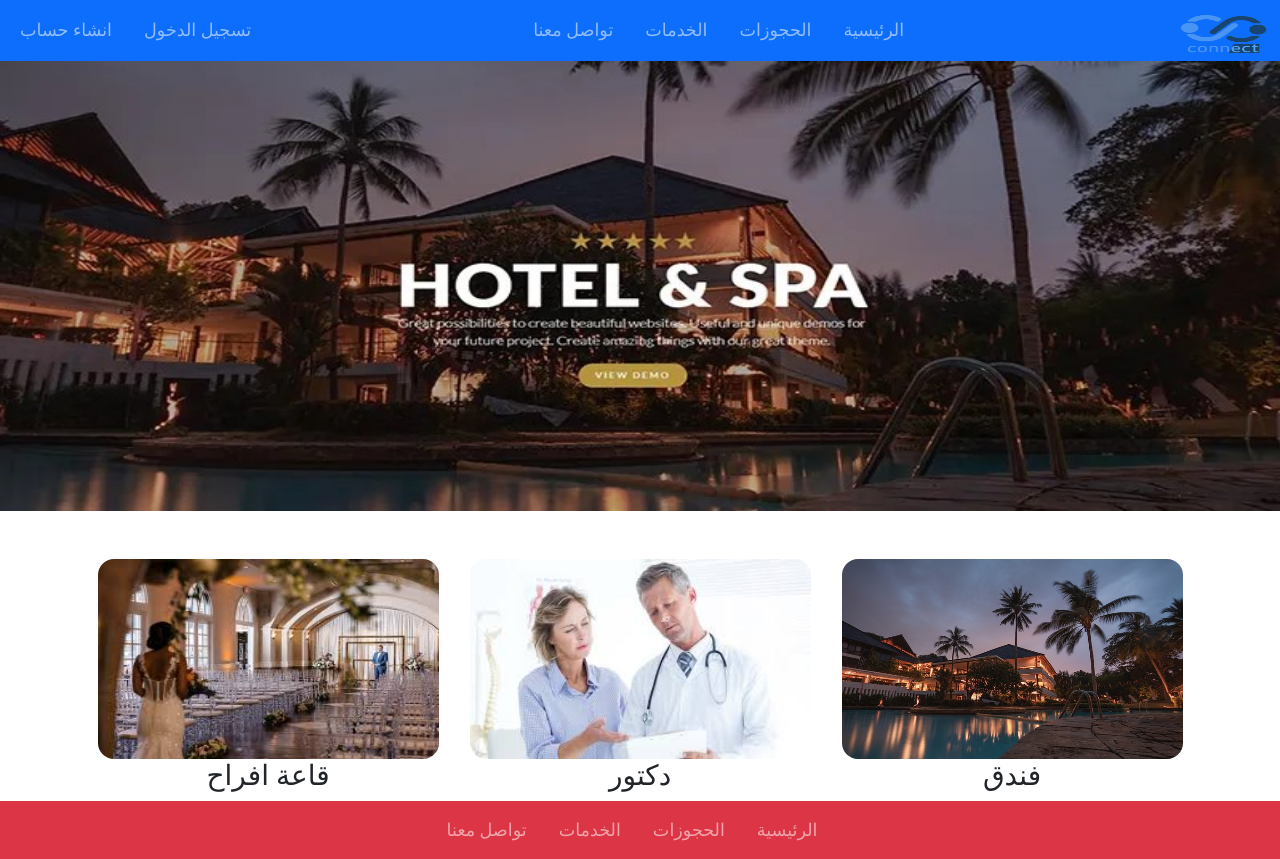
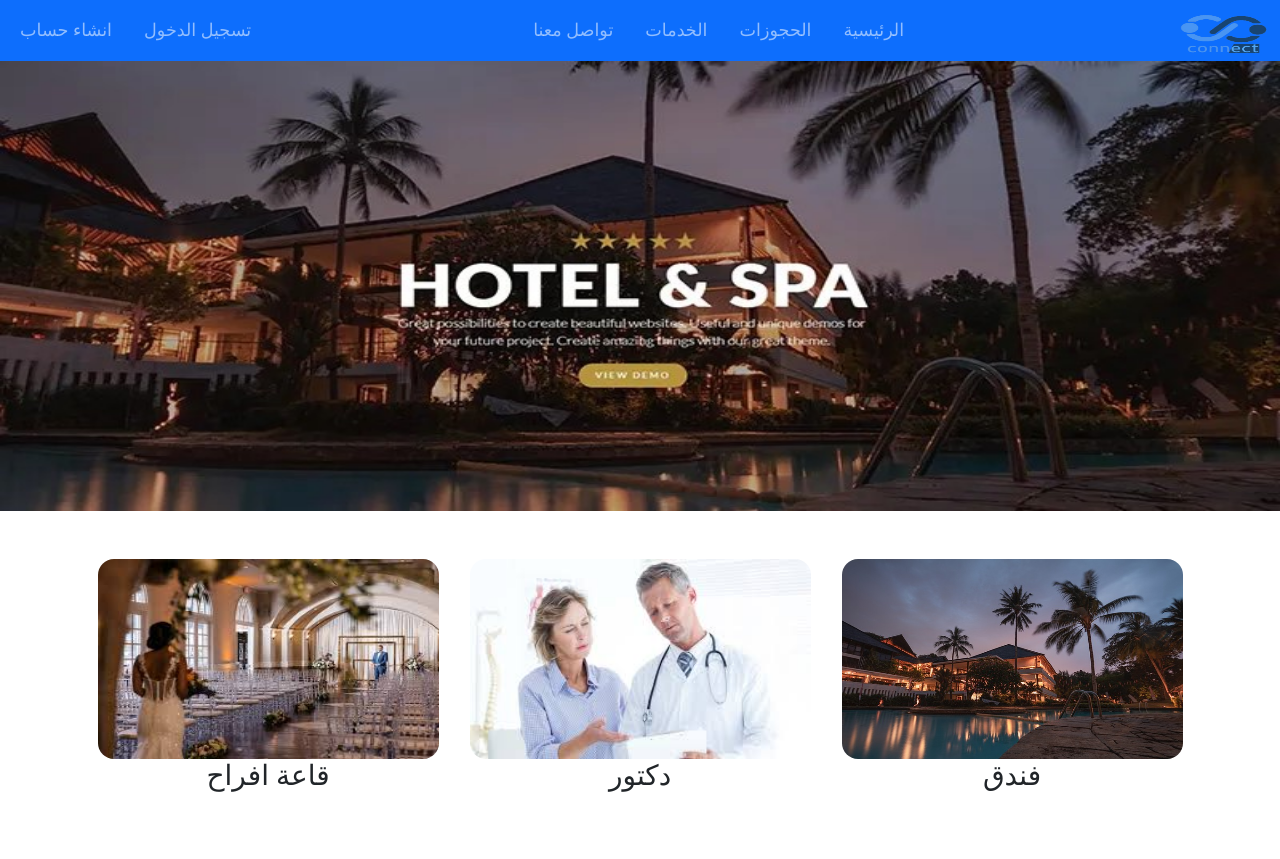
Before and after one commit to zakaria-rezk/Connect-new-, a Vue app: page /ReservationCategories in a window 1280 px wide. After the commit the page ends 801 px from the top, so only its background shows below. Built offline with nearby package versions, Linux system fonts and the light colour scheme.

Commit message:
remove footer

```diff
--- a/src/components/pages/ReservationCategories.vue
+++ b/src/components/pages/ReservationCategories.vue
@@ -43,7 +43,6 @@
       </router-link>
     </div>
   </div>
-  <TheFooter/>
 </template>
 
 <style scoped>
```
